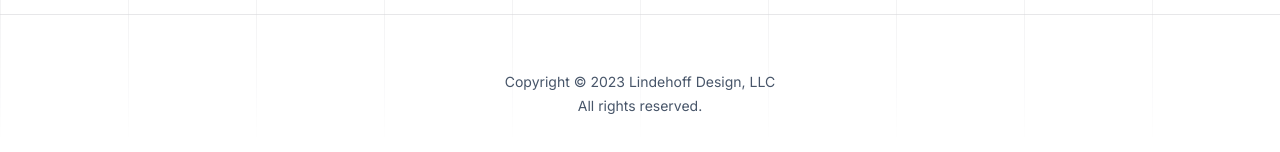
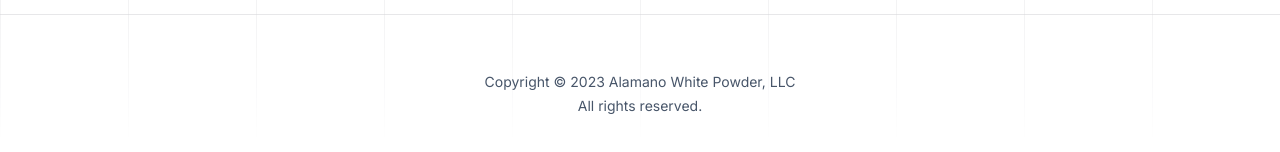
Before and after one commit to jorgec/ChiyuToken-Landing, a Next.js app: page / in a window 1280 px wide. Shown: the part 3534-3686 px from the top of the page. Built offline with nearby package versions, Linux system fonts and the light colour scheme; a web font is replaced by a local one.

Commit message:
Changed footer

```diff
--- a/src/components/Footer.jsx
+++ b/src/components/Footer.jsx
@@ -7,7 +7,7 @@
         <GridPattern x="50%" />
       </div>
       <div className="relative text-center text-sm text-slate-600">
-        <p>Copyright &copy; {new Date().getFullYear()} Lindehoff Design, LLC</p>
+        <p>Copyright &copy; {new Date().getFullYear()} Alamano White Powder, LLC</p>
         <p>All rights reserved.</p>
       </div>
     </footer>
```
